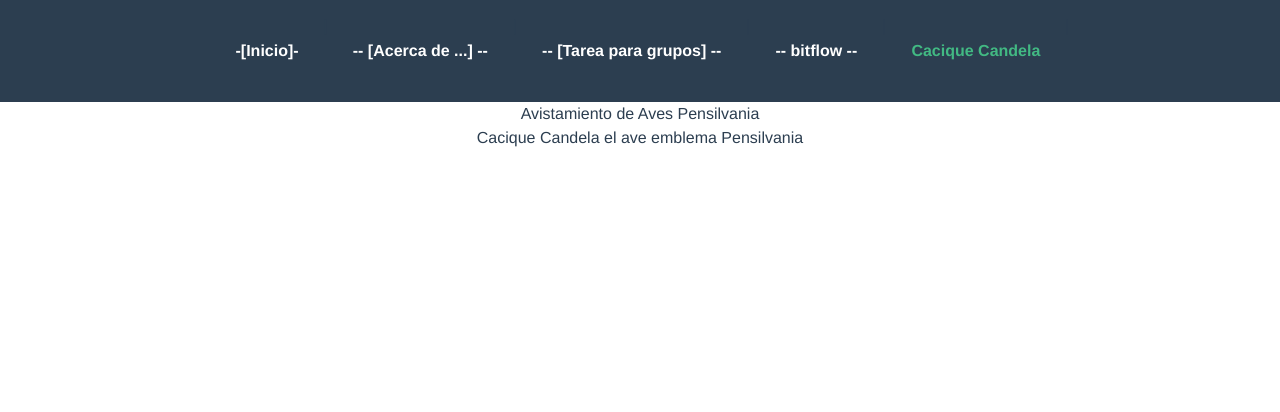
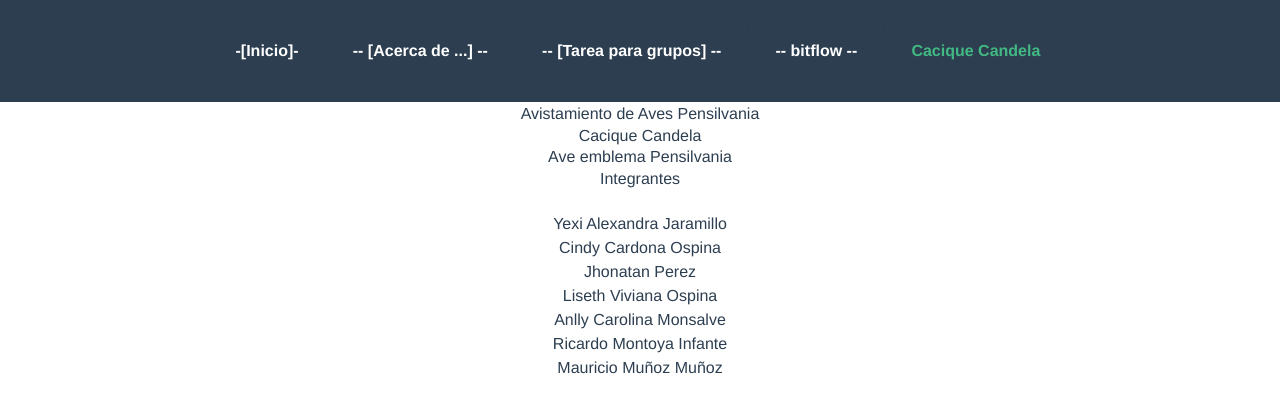
Before and after one commit to amartinezh/prosperCityVue, a Vue app: page /cacique-candela in a window 1280 px wide. Shown: the top 412 px of the page. Built offline with nearby package versions, Linux system fonts and the light colour scheme.

Commit message:
Se realiza tarea de la semana

```diff
--- a/src/components/ComponentCcandela.vue
+++ b/src/components/ComponentCcandela.vue
@@ -1,6 +1,18 @@
 <template>
  <div>
-  <p>Cacique Candela el ave emblema Pensilvania</p>
+    <p>Avistamiento de Aves Pensilvania</p>
+    <h1>Cacique Candela</h1>
+    <p>Ave emblema Pensilvania</p>
+    <h2>Integrantes</h2> <br/>
+     <ul>
+        <li>Yexi Alexandra Jaramillo</li>
+        <li>Cindy Cardona Ospina</li>
+        <li>Jhonatan Perez</li>
+        <li>Liseth Viviana Ospina</li>
+        <li>Anlly Carolina Monsalve</li>
+        <li>Ricardo Montoya Infante</li>
+        <li>Mauricio Muñoz Muñoz</li>
+     </ul>
  </div>
 </template>
 
--- a/src/views/CaciqueCandela.vue
+++ b/src/views/CaciqueCandela.vue
@@ -1,6 +1,5 @@
 <template>
     <div>
-     <p>Avistamiento de Aves Pensilvania</p>
     <ComponentCcandela/>
     </div>
 </template>
--- a/src/views/TareaView.vue
+++ b/src/views/TareaView.vue
@@ -1,17 +1,20 @@
 <template>
   <div class="home">
     <TareaComponent titulo_tarea="Titulo de la tarea" msg="Comida"/>
+    <ComponentCcandela/>
   </div>
 </template>
 
 <script lang="ts">
 import { defineComponent } from 'vue';
 import TareaComponent from '@/components/Tarea.vue'; // @ is an alias to /src
+import ComponentCcandela from '@/components/ComponentCcandela.vue';
 
 export default defineComponent({
   name: 'TareaView',
   components: {
     TareaComponent,
+    ComponentCcandela,
   },
 });
 </script>
```
